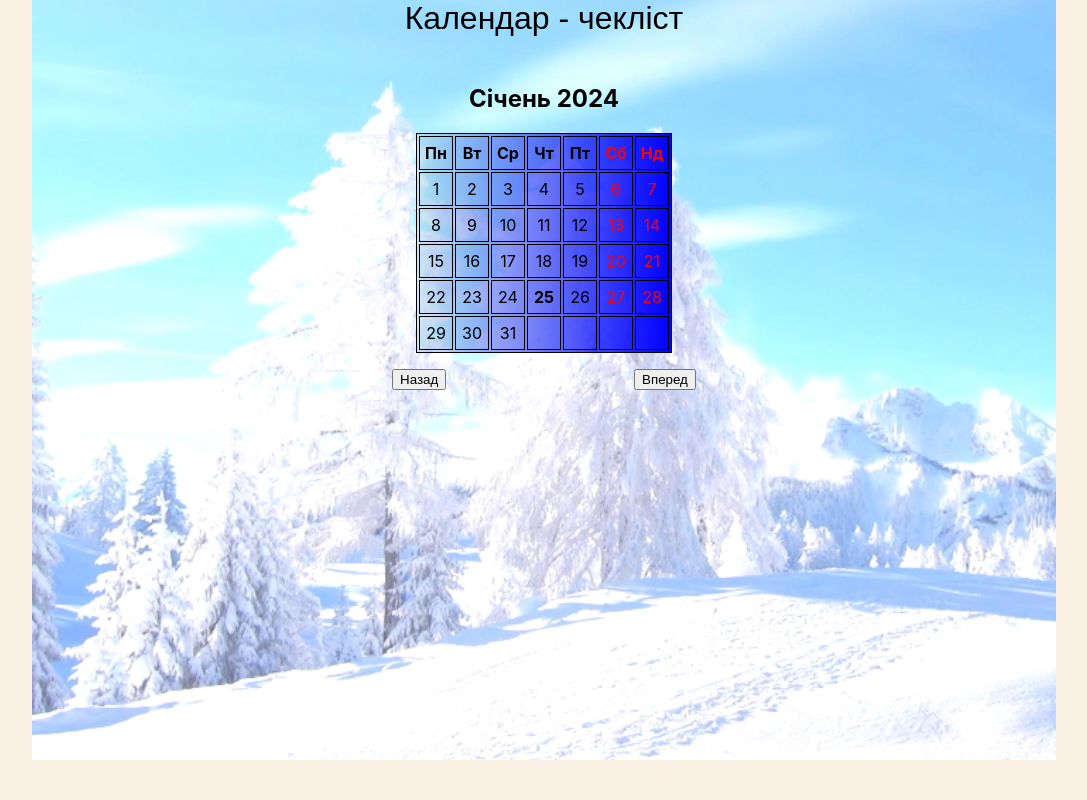
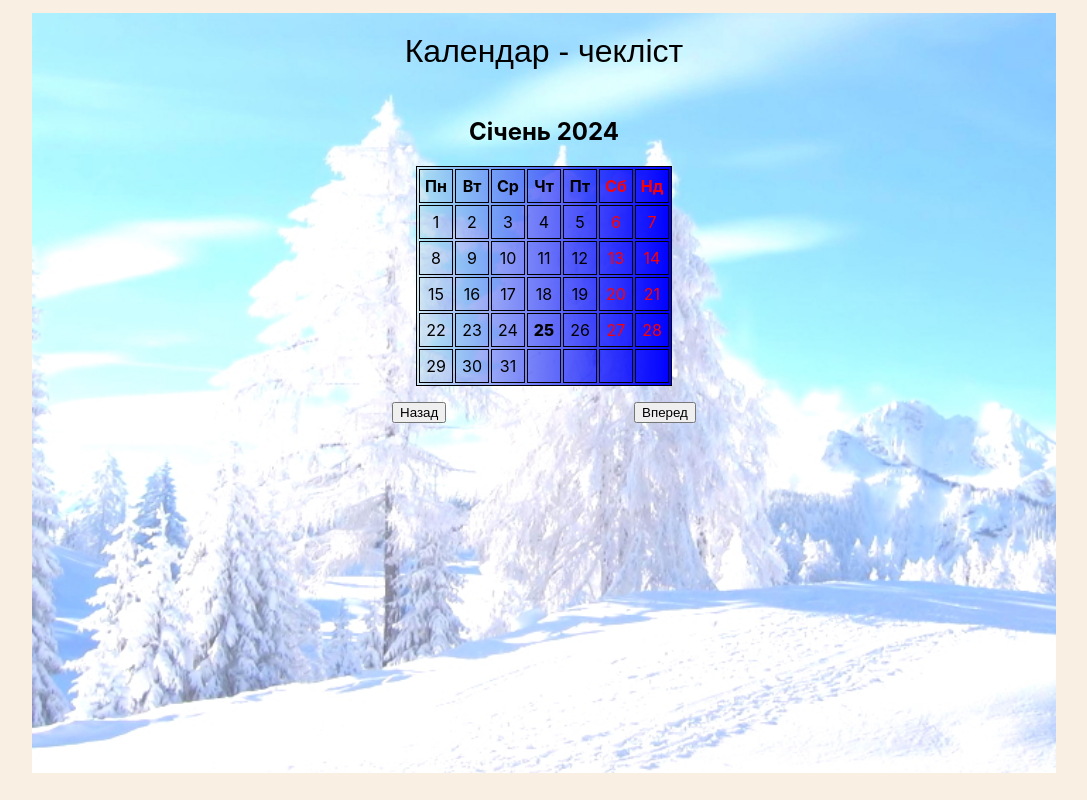
Before and after one commit to prominchyk/checklist, a React (Create React App) app: page / in a window 1280 px wide. Shown: the whole page, without its empty margins (96-1183 px from the left). Built offline with nearby package versions, Linux system fonts and the light colour scheme.

Commit message:
solving bug with today style, moving back position for autumn to right

```diff
--- a/src/App.module.css
+++ b/src/App.module.css
@@ -11,12 +11,14 @@ header {
     font-size: 200%;
     margin: 0 auto;
     margin-bottom: 1%;
+    padding-top: 2%;
 }
 
 body {
     width: 80%;
     min-height: 95vh;
     margin: 0 auto;
+    margin-top: 1%;
     background-color: rgb(245, 245, 237);
     /*background-image: url('../src/autumn1.jpg');*/
     background-repeat: no-repeat;
--- a/src/components/Calendar.js
+++ b/src/components/Calendar.js
@@ -56,7 +56,7 @@ function Calendar({changeBackgroundImage, monthObj, localStorageObject}) {
         refCounterDays.current = 1;
 
         for(let elem of firstCellsArr) {
-            elem.value === date.current ? elem.isToday = true : elem.isToday = false;
+            elem.value === date.current && month.current === new Date().getMonth() ? elem.isToday = true : elem.isToday = false;
             if(window.localStorage) {
                 if(window.localStorage[elem.id]) {
                     elem.hasTasks = true;
--- a/src/components/CalendarPresent.module.css
+++ b/src/components/CalendarPresent.module.css
@@ -32,7 +32,7 @@ thead {
 
 .isToday {
     color: black;
-    font-weight: bold;
+    font-weight: 800;
 }
 
 .hasTasks {
@@ -61,6 +61,7 @@ thead {
 
 .isAutumn {
     background: linear-gradient(to left, rgba(255, 165, 0, 1), rgba(255, 255, 0, 1));
+    background-position: right;
 }
 
 .isWinter {
```
Also changed, not shown: src/components/CalendarPresent.js (line endings or trailing spaces), 12 other files (tests, documents, lock files or other folders).
